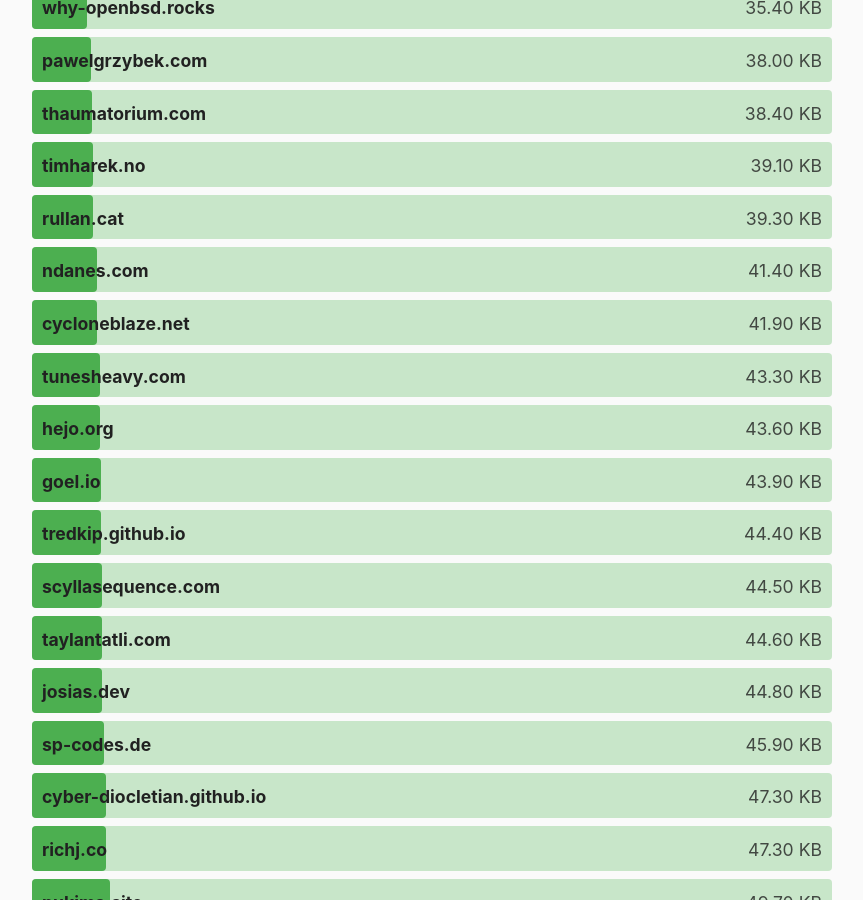
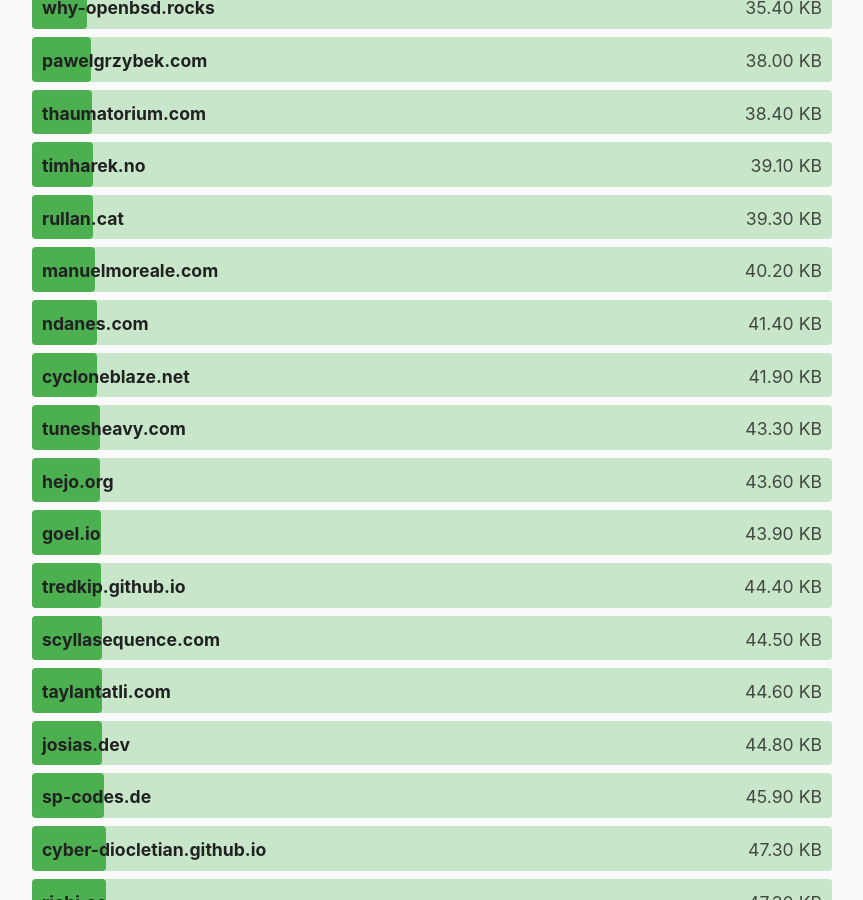
Before and after one commit to kevquirk/512kb.club, a Jekyll site: the page built from index.md, in a window 1280 px wide and 900 px high, scrolled down 7193 px. Shown: the whole window, without its empty margins (208-1071 px from the left). Built offline with Jekyll 4.4.1, drawn with Linux system fonts in a browser that asks for light colours.

Commit message:
Update sites.yml
GT Link: https://gtmetrix.com/reports/manuelmoreale.com/XqoYs9SA/

```diff
--- a/_data/sites.yml
+++ b/_data/sites.yml
@@ -1417,3 +1417,8 @@
   url: https://zwieratko.sk/
   size: 27
   last_checked: 2021-05-18
+
+- domain: manuelmoreale.com
+  url: https://manuelmoreale.com/
+  size: 40.2
+  last_checked: 2021-07-02
```
